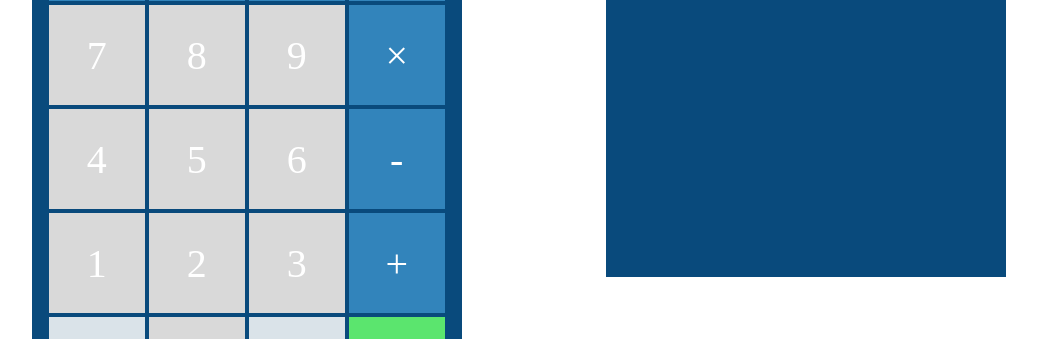
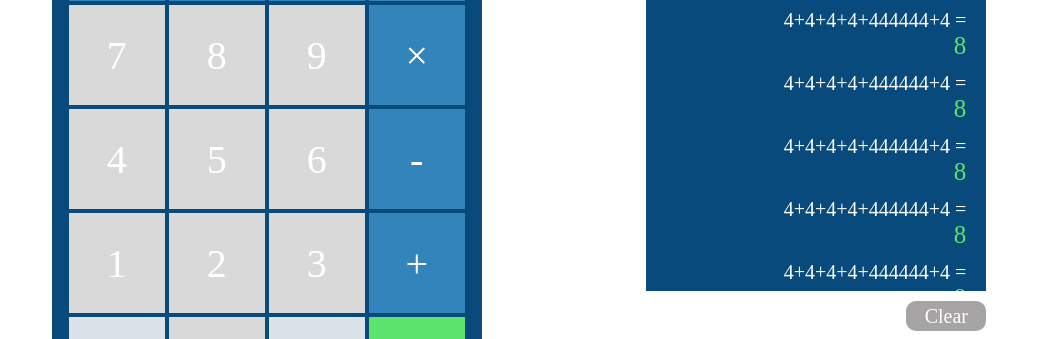
Before and after one commit to MajorEphraim/basic-calculator, a plain HTML site: page index.html in a window 1280 px wide. Shown: the part 356-695 px from the top of the page, without its empty margins (121-1158 px from the left). Drawn offline with Linux system fonts and the light colour scheme.

Commit message:
done history component

```diff
--- a/index.html
+++ b/index.html
@@ -119,9 +119,45 @@
         </div>
 
         <div class="history">
-            <p>History</p>
+            <p class="history-text">History</p>
             <div class="history-content">
-
+                <div class="operation-answer">
+                    <p class="history-operation">4+4+4+4+444444+4 =</p>
+                    <p class="history-answer">8</p>
+                </div>
+                <div class="operation-answer">
+                    <p class="history-operation">4+4+4+4+444444+4 =</p>
+                    <p class="history-answer">8</p>
+                </div>
+                <div class="operation-answer">
+                    <p class="history-operation">4+4+4+4+444444+4 =</p>
+                    <p class="history-answer">8</p>
+                </div>
+                <div class="operation-answer">
+                    <p class="history-operation">4+4+4+4+444444+4 =</p>
+                    <p class="history-answer">8</p>
+                </div>
+                <div class="operation-answer">
+                    <p class="history-operation">4+4+4+4+444444+4 =</p>
+                    <p class="history-answer">8</p>
+                </div>
+                <div class="operation-answer">
+                    <p class="history-operation">4+4+4+4+444444+4 =</p>
+                    <p class="history-answer">8</p>
+                </div>
+                <div class="operation-answer">
+                    <p class="history-operation">4+4+4+4+444444+4 =</p>
+                    <p class="history-answer">8</p>
+                </div>
+                <div class="operation-answer">
+                    <p class="history-operation">4+4+4+4+444444+4 =</p>
+                    <p class="history-answer">8</p>
+                </div>
+            </div>
+            <div class="btn-container">
+                <div id="clear-btn">
+                    <p class="clear-btn-text">Clear</p>
+                </div>
             </div>
         </div>
     </div>
--- a/style.css
+++ b/style.css
@@ -14,12 +14,6 @@
     display: flex;
     flex-direction: column;
     padding: 15px;
-}
-
-.history-content{
-    height: 400px;
-    width: 400px;
-    background-color: #094A7C;
 }
 
 .screen{
@@ -89,3 +83,59 @@
     font-size: 40px;
     color: #fff;
 }
+
+.history-content{
+    height: 400px;
+    width: 300px;
+    background-color: #094A7C;
+    padding: 20px;
+    overflow: auto;
+}
+
+.operation-answer{
+    width: 100%;
+    display: flex;
+    flex-direction: column;
+    align-items: flex-end;
+    margin-top: 12px;
+}
+
+.history-operation{
+    font-size: 20px;
+    color: #fff;
+    margin: 0;
+}
+
+.history-answer{
+    font-size: 25px;
+    color: #5BE56E;
+    margin: 0;
+}
+
+.history-text{
+    font-size: 25px;
+    color: #000;
+}
+
+.btn-container{
+    width: 100%;
+    margin-top: 10px;
+    display: flex;
+    flex-direction: row;
+    justify-content: flex-end;
+}
+
+#clear-btn{
+    width: 80px;
+    height: 30px;
+    background-color: #A6A4A4;
+    display: flex;
+    align-items: center;
+    justify-content: center;
+    border-radius: 10px;
+}
+
+.clear-btn-text{
+    color: #fff;
+    font-size: 20px;
+}
```
